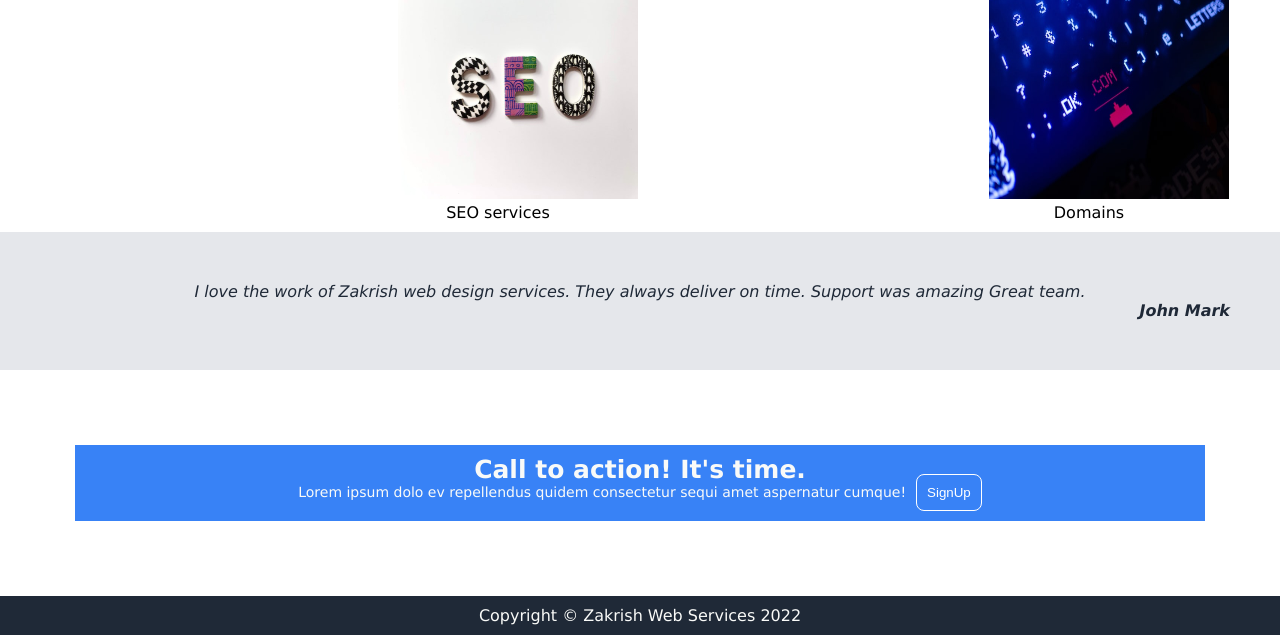
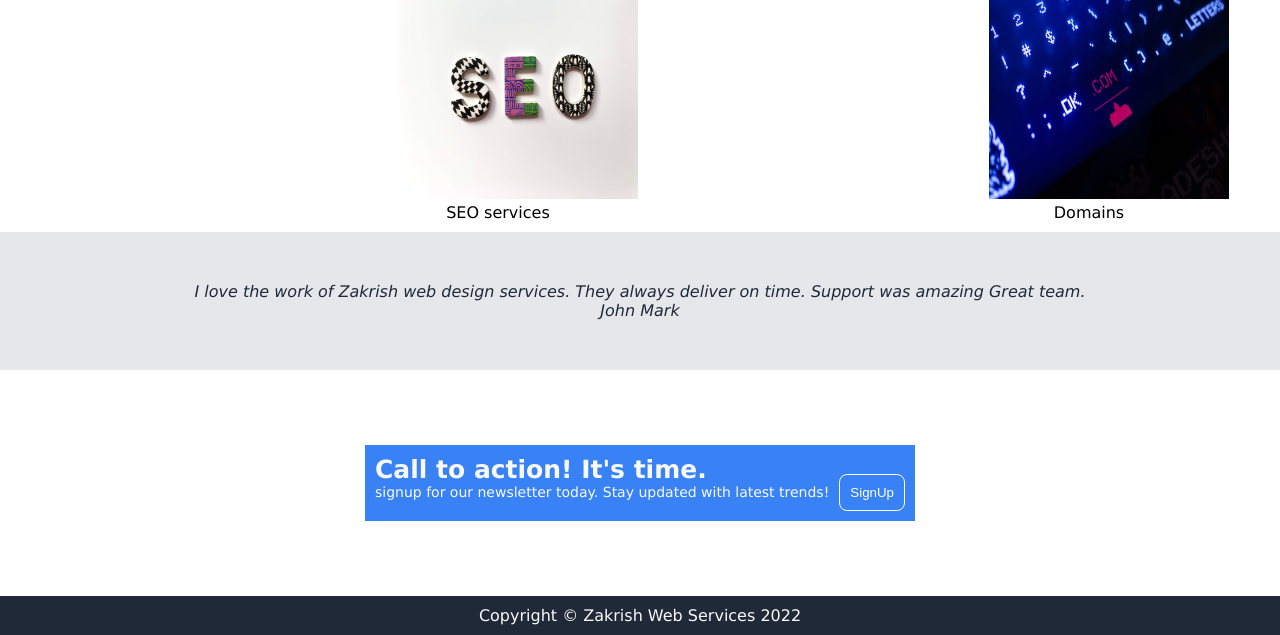
Before and after one commit to zakrish/business-website, a plain HTML site: page index.html in a window 1280 px wide. Shown: the part 640-1275 px from the top of the page. Drawn offline with Linux system fonts and the light colour scheme.

Commit message:
Edit footer and call to action

```diff
--- a/index.html
+++ b/index.html
@@ -49,7 +49,7 @@
           <div class="heading">Domains</div>
         </div>
     </div>
-    <div class="testimonial.main">
+    <div class="container3">
         <div class="testimonial">
           <div class="testimonial1">I love the work of Zakrish web design services. They always deliver on time. Support was amazing Great team.</div>
           <div class="testimonial2">John Mark</div>
@@ -59,7 +59,7 @@
         <div class="container2">
             <div class="title-heading">Call to action! It's time.</div>
               <div class="small-text">
-                <div class="text2">Lorem ipsum dolo ev repellendus quidem consectetur sequi amet aspernatur cumque!</div>
+                <div class="text2">signup for our newsletter today. Stay updated with latest trends!</div>
                 <button class="signup2">SignUp</button>
               </div>
         </div>
--- a/style.css
+++ b/style.css
@@ -125,8 +125,9 @@ button.signup {
   height: 240px;
 }
 
-.testimonial.main {
+.container3 {
   background-color: black;
+
 }
 
 .testimonial {
@@ -136,36 +137,40 @@ button.signup {
   padding: 50px;
   margin-top: 10px;
   background-color: #e5e7eb;
-  font-style: italic;
   font-weight: 36px;
   color: #1f2937;
   text-align: justify;
 }
 
+.testimonial1, .testimonial2 {
+  font-style: italic;
+  align-self: center;
+  text-align: justify;
+}
+
 .testimonial2 {
-  font-weight: bold;
-  align-self: flex-end;
+  display: flex;
+  justify-content: flex-end;
+  align-content: flex-end;
+
 }
 
 .modal {
   background-color: white;
   padding: 75px;
+  display: flex;
+  justify-content: center;
 }
 
 .container2 {
   padding: 10px;
   background-color: #3882f6;
-  display: flex;
-  justify-content: center;
-  align-items: center;
-  flex-direction: column;
-  border: 100px;
 }
 
 .title-heading {
   display: flex;
   color: #f9faf8;
-  align-self: center;
+  align-self: flex-start;
   font-weight: bold;
   font-size: 25px;
   padding-left: auto;
@@ -174,7 +179,7 @@ button.signup {
 
 .small-text {
   display: flex;
-  align-self:center;
+  align-self: flex-start;
   color: #f9faf8;
   font-size: 14px;
   padding-left: auto;
```
